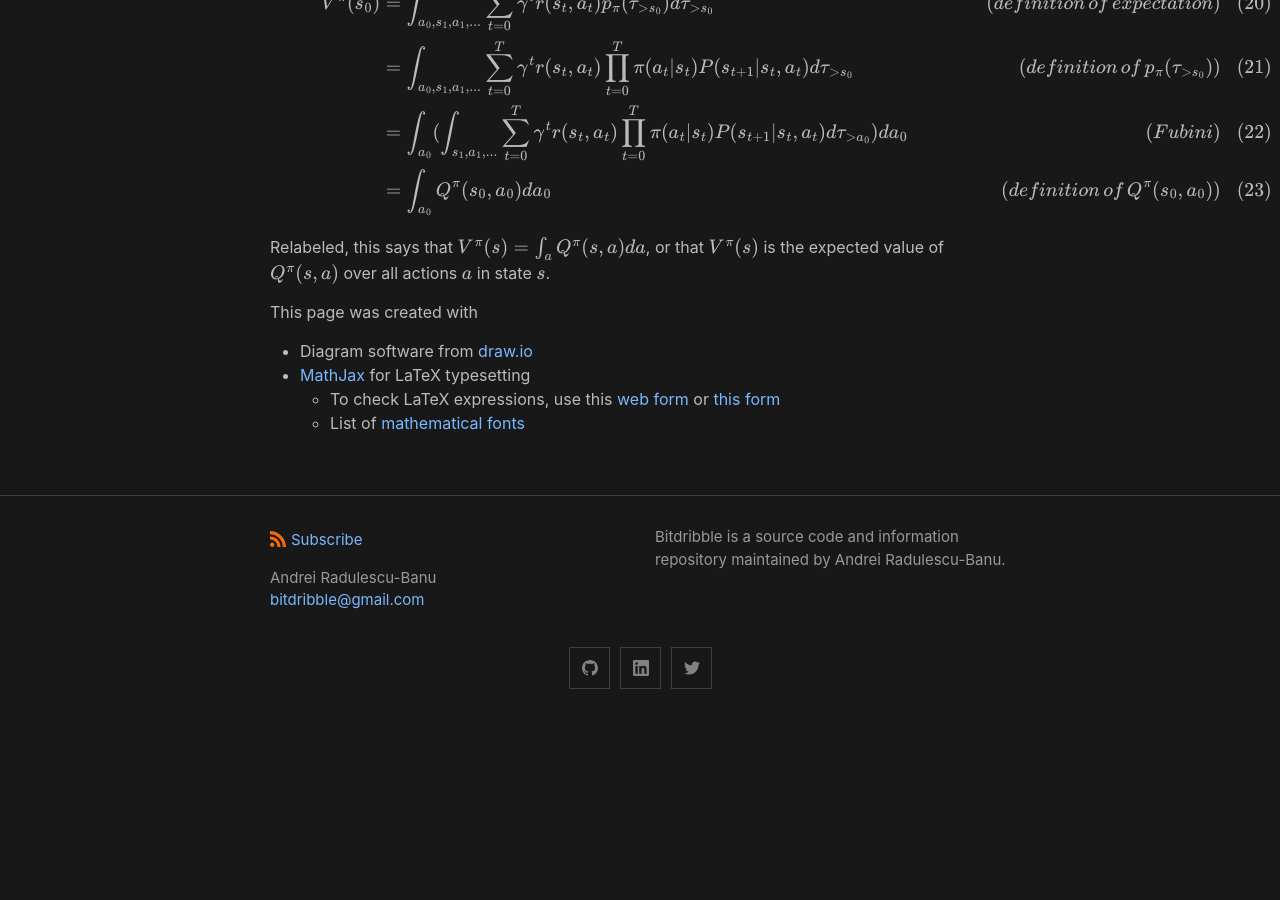
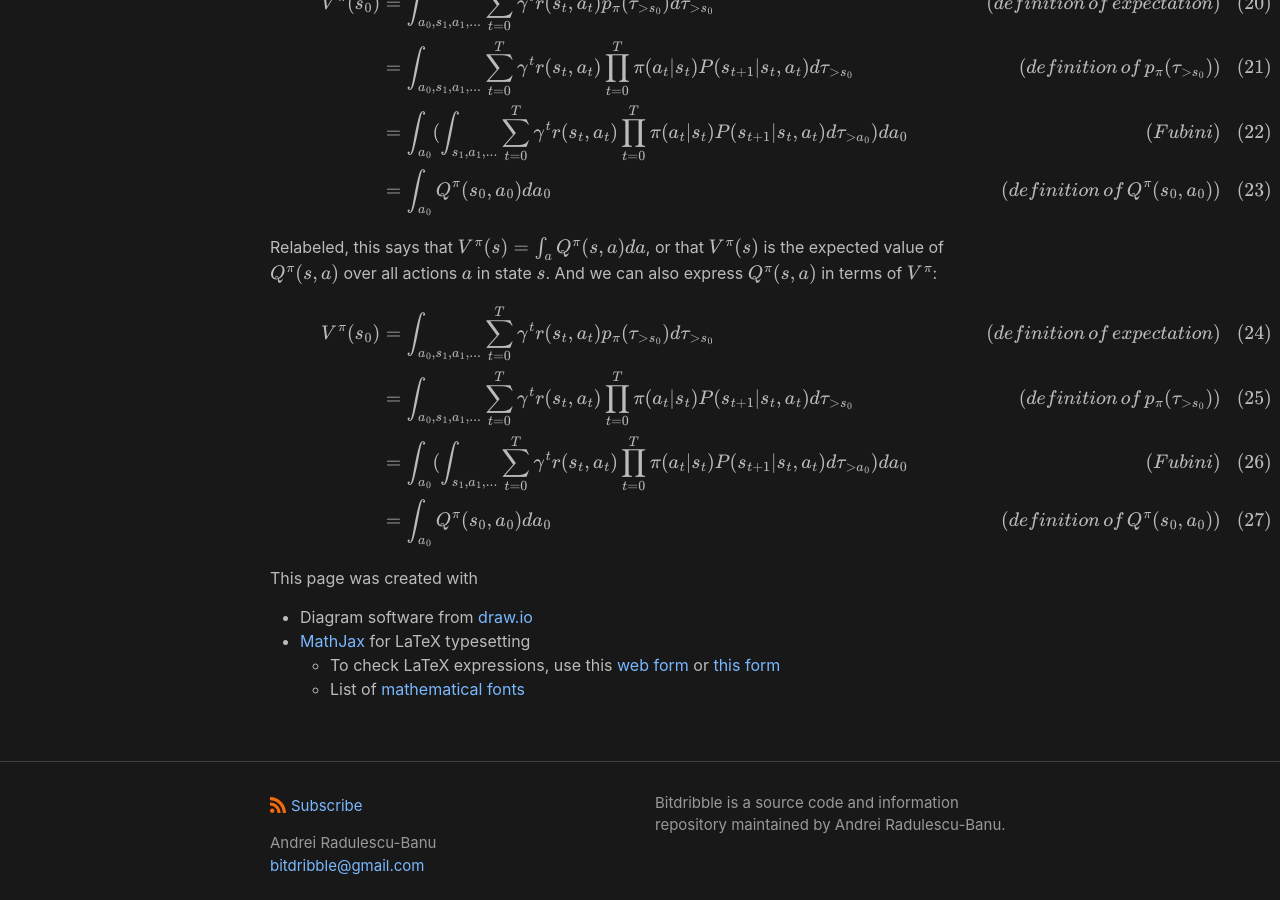
Before and after one commit to analytiq-hub/sigagent.github.io, a Jekyll site: the page built from machine_learning/_posts/2021-01-22-reinforce.md, in a window 1280 px wide and 900 px high, scrolled down 5487 px. Built offline with Jekyll 4.4.1, drawn with Linux system fonts in a browser that asks for light colours; formulas are drawn with MathJax 3; a script that is not in the unit is left out.

Commit message:
*** empty log message ***

```diff
--- a/machine_learning/_posts/2021-01-22-reinforce.md
+++ b/machine_learning/_posts/2021-01-22-reinforce.md
@@ -202,7 +202,17 @@ V^\pi(s_0) & = \int_{a_0, s_1, a_1, ...} \sum_{t=0}^{T} \gamma^{t} r(s_t, a_t) p
 \end{align}
 $$
 
-Relabeled, this says that $$V^\pi(s) = \int_a Q^\pi(s, a) da$$, or that $$V^\pi(s)$$ is the expected value of $$Q^\pi(s, a)$$ over all actions $$a$$ in state $$s$$.
+Relabeled, this says that $$V^\pi(s) = \int_a Q^\pi(s, a) da$$, or that $$V^\pi(s)$$ is the expected value of $$Q^\pi(s, a)$$ over all actions $$a$$ in state $$s$$. And we can also express $$Q^\pi(s, a)$$ in terms of $$V^\pi$$:
+
+$$
+\begin{align}
+V^\pi(s_0) & = \int_{a_0, s_1, a_1, ...} \sum_{t=0}^{T} \gamma^{t} r(s_t, a_t) p_\pi(\tau_{>s_0}) d\tau_{>s_0} \hspace{1cm} & (definition \, of \, expectation) \\
+& = \int_{a_0, s_1, a_1, ...} \sum_{t=0}^{T} \gamma^{t} r(s_t, a_t) \prod_{t=0}^T \pi(a_t \vert s_t) P(s_{t+1} \vert s_t, a_t) d\tau_{>s_0} \hspace{1cm} & (definition \, of \, p_\pi(\tau_{>s_0})) \\
+& = \int_{a_0} (\int_{s_1, a_1, ...} \sum_{t=0}^{T} \gamma^{t} r(s_t, a_t) \prod_{t=0}^T \pi(a_t \vert s_t) P(s_{t+1} \vert s_t, a_t) d\tau_{>a_0})da_0 \hspace{1cm} & (Fubini) \\
+& = \int_{a_0} Q^\pi(s_0, a_0) da_0 \hspace{1cm} & (definition \, of \, Q^\pi(s_0, a_0)) \\
+\end{align}
+$$
+
 
 This page was created with
 * Diagram software from [draw.io](https://draw.io)
```
